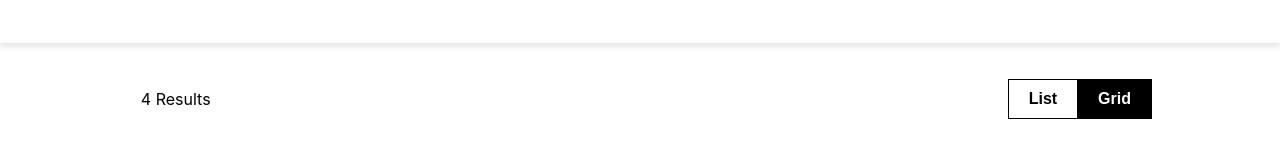
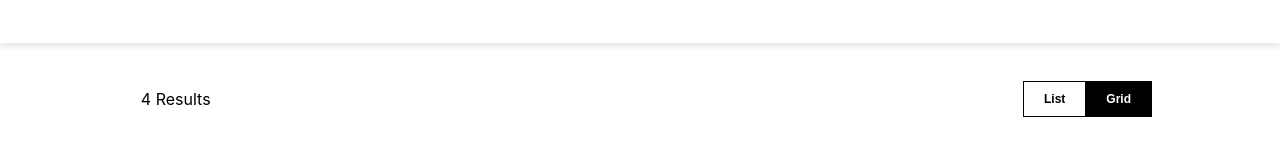
Before and after one commit to ellakatajisto/project-app, a React (Create React App) app: page / in a window 1280 px wide. Shown: the top 143 px of the page. Built offline with nearby package versions, Linux system fonts and the light colour scheme.

Commit message:
removed outdated css

```diff
--- a/src/App.css
+++ b/src/App.css
@@ -55,7 +55,7 @@
 .toggle-option {
   flex: 1; /* Both buttons take equal width */
   padding: 10px 20px;
-  font-size: 16px;
+  font-size: 12px;
   font-weight: bold;
   border: none;
   cursor: pointer;
@@ -73,23 +73,13 @@
 }
 
 .toggle-option:first-child {
-  border-right: 1px solid black; /* Divider between List and Grid */
+  border-right: 1px solid black; /* Divider between buttons */
 }
 
 .toggle-option:focus {
   outline: none;
 }
 
-/* Image container for the picture on the card */
-.image-container {
-  width: 200px;
-  height: 200px;
-  overflow: hidden; /* Crop image if larger than container */
+.toggle-option:hover {
+  background-color: #D3D3D3;
 }
-
-#urban-pic {
-  width: 100%; /* Fill the container */
-  height: 100%;
-  object-fit: cover; /* Ensures the image fills the container and crops it to maintain aspect ratio */
-  object-position: center; /* Optional: Adjusts which part of the image is focused (center in this case) */
-}
```
